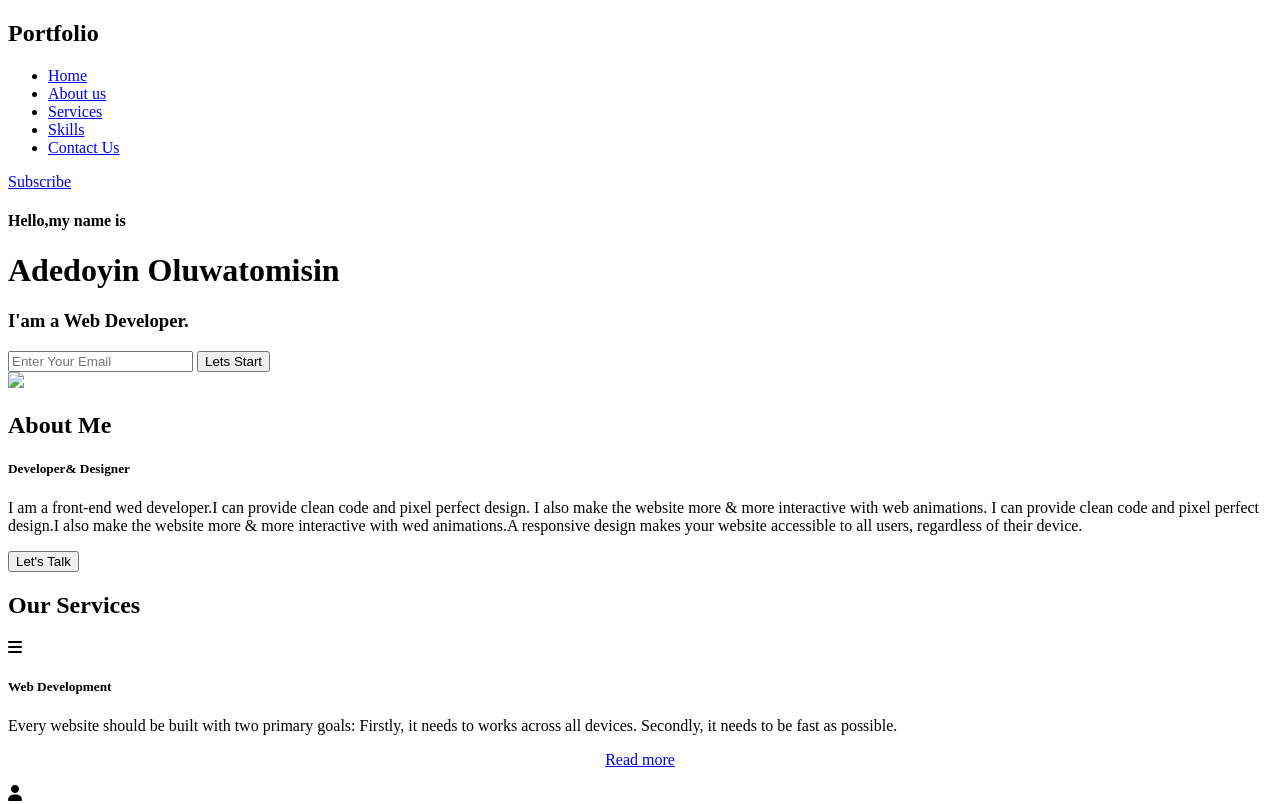
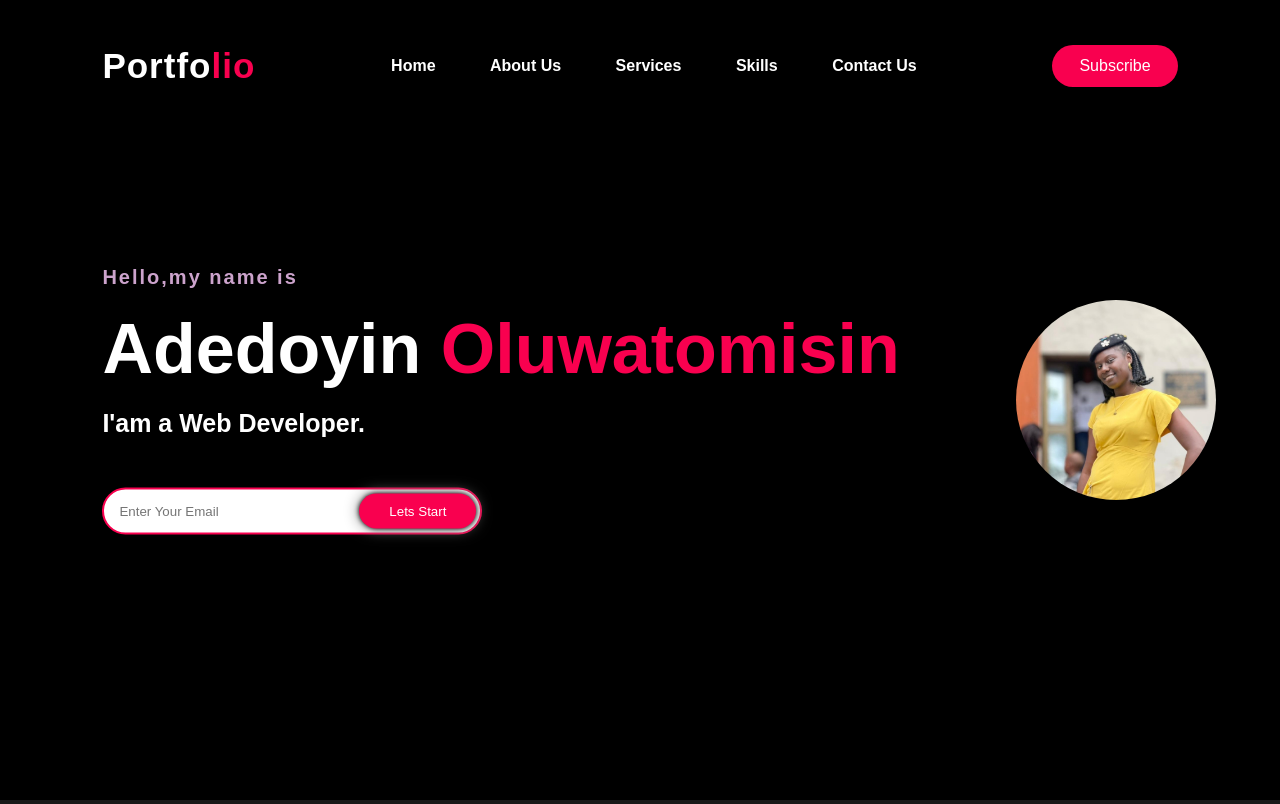
Before and after one commit to Tomisin15449/My-website, a plain HTML site: page index.html in a window 1280 px wide. Shown: the top 804 px of the page. Drawn offline with Linux system fonts and the light colour scheme; files whose address does not match are found by name.

Commit message:
Update index.html
Signed-off-by: Tomisin15449 <adetomiyct10@gmail.com>

```diff
--- a/index.html
+++ b/index.html
@@ -4,7 +4,7 @@
     <meta charset="UTF-8">
     <meta name="viewport" content="width=device-width, initial-scale=1.0">
     <title>Porfolio Website</title>
-<link rel="stylesheet" href="porfolio/assets/images/Screenshot_20250923-194402.jpg">
+<link rel="stylesheet" href="style.css">
 <link rel="stylesheet" href="https://cdnjs.cloudflare.com/ajax/libs/font-awesome/6.4.0/css/all.min.css">
 </head>
 <body>
```
